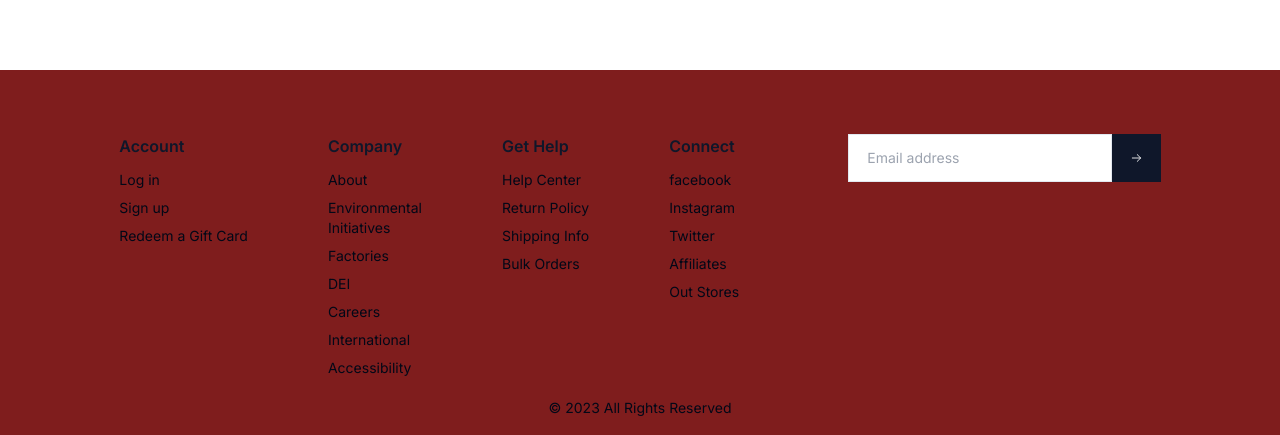
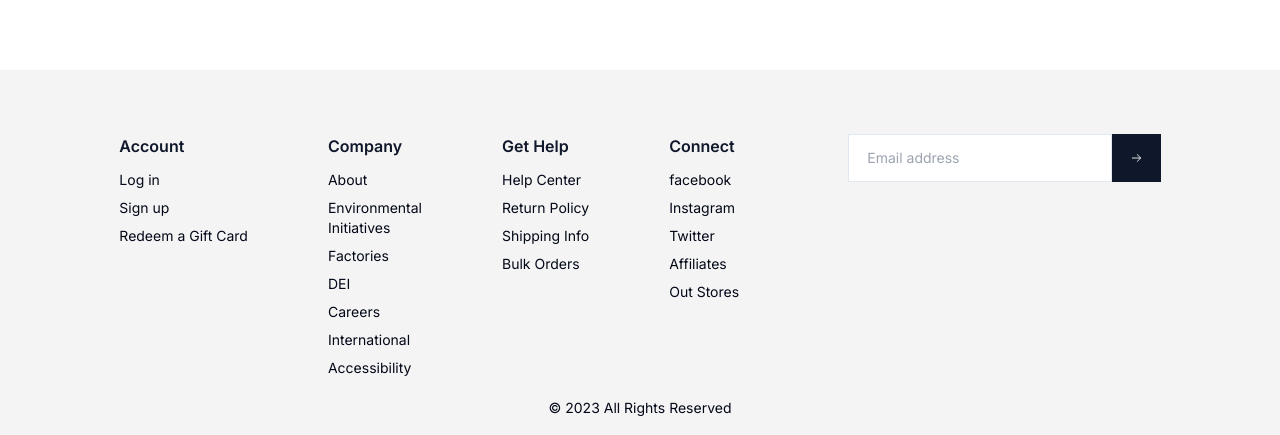
Before and after one commit to HenryAgu/CandyMan-Store, a Next.js app: page / in a window 1280 px wide. Shown: the part 4138-4573 px from the top of the page. Built offline with nearby package versions, Linux system fonts and the light colour scheme.

Commit message:
fix: footer background color

```diff
--- a/src/components/ui/Footer.tsx
+++ b/src/components/ui/Footer.tsx
@@ -3,7 +3,7 @@ import React from "react";
 
 const Footer = () => {
   return (
-    <div className="bg-red-900 pt-16 pb-5 lg:px-[72px]">
+    <div className="bg-candy-gray-100 pt-16 pb-5 lg:px-[72px]">
       <div className="flex flex-col md:flex-col gap-y-10 md:gap-y-10 lg:flex-row justify-between w-11/12 mx-auto">
         <div className="flex flex-col md:flex-row lg:flex-row gap-y-10 md:gap-x-20 lg:gap-x-20">
           <div>
--- a/tailwind.config.ts
+++ b/tailwind.config.ts
@@ -52,6 +52,11 @@ const config = {
           DEFAULT: "hsl(var(--card))",
           foreground: "hsl(var(--card-foreground))",
         },
+        candy:{
+          gray:{
+            100: "#F5F4F4",
+          },
+        }
       },
       borderRadius: {
         lg: "var(--radius)",
```
